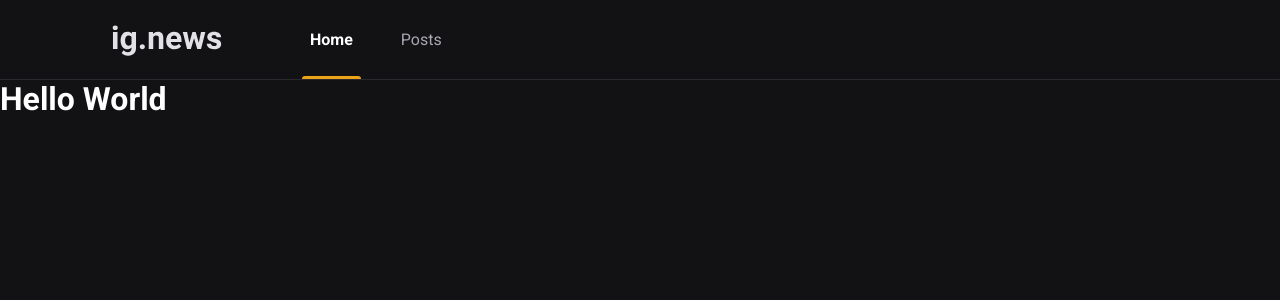
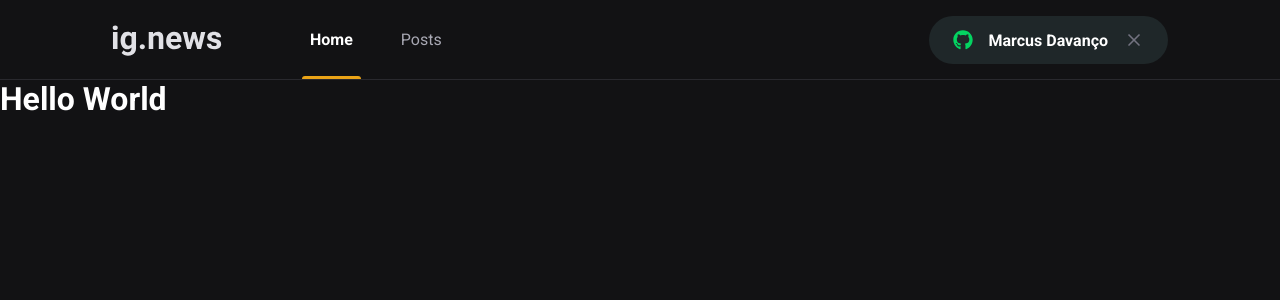
Before and after one commit to MarcusDavanco/Ignews, a Next.js app: page / in a window 1280 px wide. Shown: the top 300 px of the page. Built offline with nearby package versions, Linux system fonts and the light colour scheme.

Commit message:
feat: Componente: SignInButton

```diff
--- a/package.json
+++ b/package.json
@@ -12,6 +12,7 @@
     "next": "13.0.0",
     "react": "18.2.0",
     "react-dom": "18.2.0",
+    "react-icons": "^4.6.0",
     "sass": "^1.55.0"
   },
   "devDependencies": {
--- /dev/null
+++ b/src/components/Header/SignInButton/index.tsx
@@ -0,0 +1,19 @@
+import styles from "./styles.module.scss";
+import { FaGithub } from "react-icons/fa";
+import { FiX } from "react-icons/fi";
+
+export function SignInButton() {
+  const isUserLoggedIn = true;
+  return isUserLoggedIn ? (
+    <button type="button" className={styles.signInButton}>
+      <FaGithub color="#04d361" />
+      Marcus Davanço
+      <FiX color="#737380" className={styles.closeIcon} />
+    </button>
+  ) : (
+    <button type="button" className={styles.signInButton}>
+      <FaGithub color="#eba417" />
+      Sign in with Github
+    </button>
+  );
+}
--- /dev/null
+++ b/src/components/Header/SignInButton/styles.module.scss
@@ -0,0 +1,31 @@
+.signInButton {
+  height: 3rem;
+  border-radius: 3rem;
+  background: var(--gray-850);
+  border: 0;
+  padding: 0 1.5rem;
+
+  display: flex;
+  align-items: center;
+  justify-items: center;
+
+  color: var(--white);
+  font-weight: bold;
+
+  svg {
+    width: 20px;
+    height: 20px;
+  }
+
+  svg:first-child {
+    margin-right: 1rem;
+  }
+
+  svg.closeIcon {
+    margin-left: 1rem;
+  }
+
+  &:hover {
+    filter: brightness(0.8);
+  }
+}
--- a/src/components/Header/index.tsx
+++ b/src/components/Header/index.tsx
@@ -1,3 +1,4 @@
+import { SignInButton } from "./SignInButton";
 import styles from "./styles.module.scss";
 
 export function Header() {
@@ -9,6 +10,7 @@ export function Header() {
           <a className={styles.active}>Home</a>
           <a>Posts</a>
         </nav>
+        <SignInButton />
       </div>
     </header>
   );
--- a/src/components/Header/styles.module.scss
+++ b/src/components/Header/styles.module.scss
@@ -51,4 +51,8 @@
       }
     }
   }
+
+  button {
+    margin-left: auto;
+  }
 }
--- a/src/styles/global.scss
+++ b/src/styles/global.scss
@@ -12,6 +12,7 @@
 
   --gray-900: #121214;
   --gray-800: #29292e;
+  --gray-850: #1f2729;
   --cyan-500: #61dafb;
   --yellow-500: #eba417;
 }
```
Also changed, not shown: 1 other file (tests, documents, lock files or other folders).
